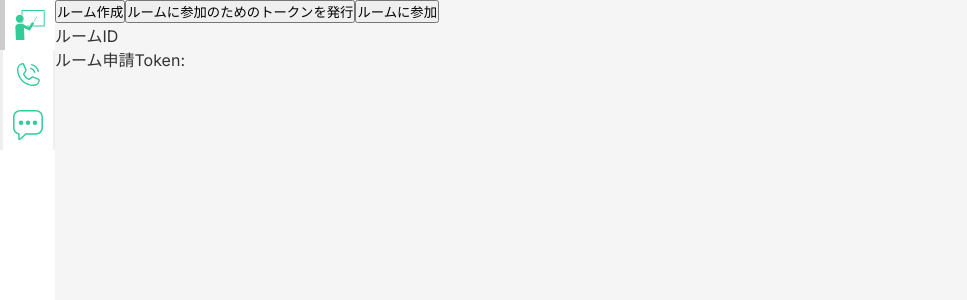
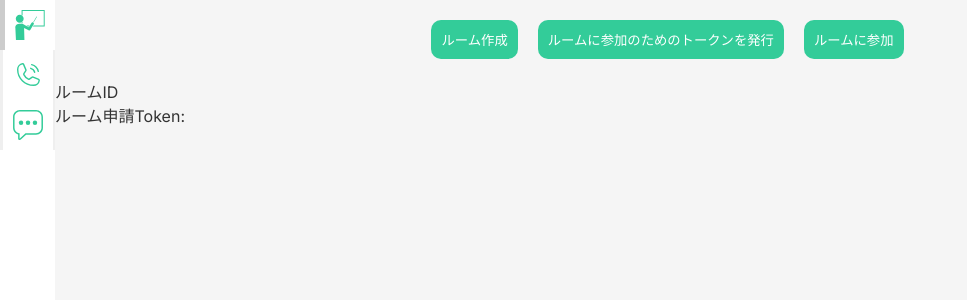
Before and after one commit to Hiroto2002/STECH_TEAM5, a Next.js app in the folder frontend/: page /whiteboard in a window 1280 px wide. Shown: the top 300 px of the page, without its empty margins (0-967 px from the left). Built offline with nearby package versions, Linux system fonts and the light colour scheme.

Commit message:
feat:whiteboard

```diff
--- a/frontend/src/app/whiteboard/_components/WhiteBoard.tsx
+++ b/frontend/src/app/whiteboard/_components/WhiteBoard.tsx
@@ -21,6 +21,7 @@ export default function WhiteBoard() {
     createdAt: '',
     limit: 0,
   })
+  const [isWhiteBoard, setIsWhiteBoard] = useState<boolean>(false)
   const [roomApplicationToken, setRoomID] = useState<string>('')
 
   // roomへのjoinは成功してるけど、ホワイトボードに飛べてない。
@@ -42,6 +43,7 @@ export default function WhiteBoard() {
         // room.bindHtmlElement(document.getElementById('whiteboard'))
         const whiteboardElement = document.getElementById('whiteboard')
         room.bindHtmlElement(whiteboardElement as HTMLDivElement)
+        setIsWhiteBoard(true)
       })
       .catch(function (err) {
         console.error(err)
@@ -49,24 +51,70 @@ export default function WhiteBoard() {
   }
 
   return (
-    <div>
+    <div style={{ width: '100%' }}>
       <Head>
         <script src="https://sdk.netless.link/white-web-sdk/2.15.16.js"></script>
       </Head>
-      <button onClick={() => onCreateRoom(setData)}>ルーム作成</button>
-      <button onClick={() => onGetRoomToken(data.uuid, setRoomID)}>
-        ルームに参加のためのトークンを発行
-      </button>
-      <button onClick={() => onJoinRoom(data.uuid, roomApplicationToken)}>
-        ルームに参加
-      </button>
+      <div
+        style={{
+          display: 'flex',
+          gap: '20px',
+          width: '100%',
+          justifyContent: 'center',
+          margin: '20px 0',
+        }}
+      >
+        <button
+          onClick={() => onCreateRoom(setData)}
+          style={{
+            border: 'none',
+            background: '#33cc99',
+            borderRadius: '10px',
+            color: '#fff',
+            padding: '10px',
+          }}
+        >
+          ルーム作成
+        </button>
+        <button
+          onClick={() => onGetRoomToken(data.uuid, setRoomID)}
+          style={{
+            border: 'none',
+            background: '#33cc99',
+            borderRadius: '10px',
+            color: '#fff',
+            padding: '10px',
+          }}
+        >
+          ルームに参加のためのトークンを発行
+        </button>
+        <button
+          onClick={() => onJoinRoom(data.uuid, roomApplicationToken)}
+          style={{
+            border: 'none',
+            background: '#33cc99',
+            borderRadius: '10px',
+            color: '#fff',
+            padding: '10px',
+          }}
+        >
+          ルームに参加
+        </button>
+      </div>
       {typeof data === 'string' ? (
         'ルームを作成してください'
       ) : (
         <>
           <div>ルームID {data.uuid}</div>
           <div>ルーム申請Token: {roomApplicationToken}</div>
-          <div id="whiteboard" style={{ width: '100%', height: '100vh' }}></div>
+          <div
+            id="whiteboard"
+            style={
+              isWhiteBoard
+                ? { width: '100%', height: '100vh', background: '#fff' }
+                : {}
+            }
+          ></div>
         </>
       )}
     </div>
```
